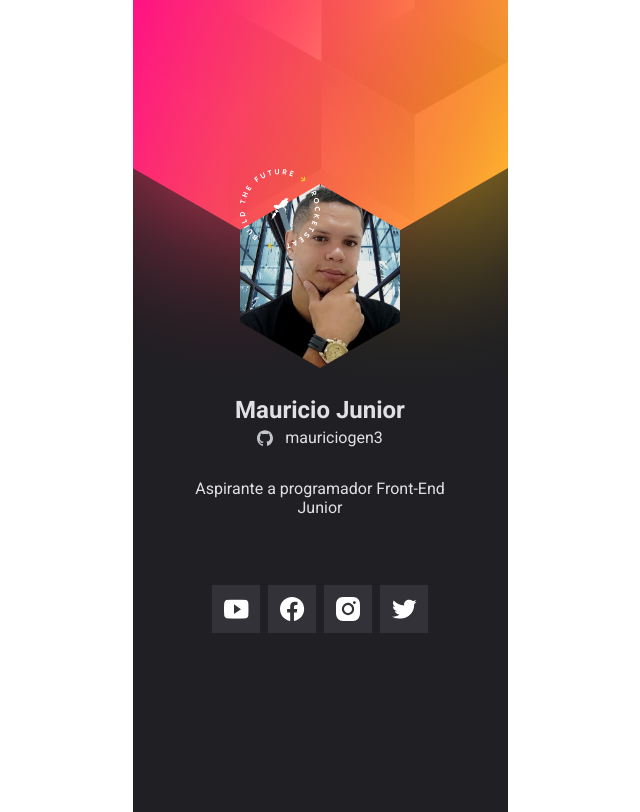
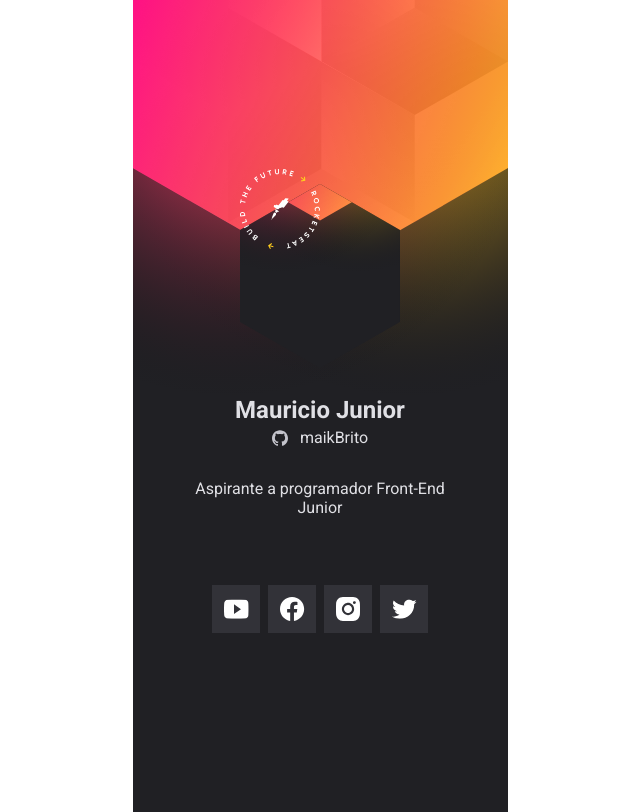
Before and after one commit to mauriciogen3/nlw-RocketSeat, a plain HTML site: page index.html in a window 1280 px wide. Shown: the whole page, without its empty margins (320-960 px from the left). Drawn offline with Linux system fonts and the light colour scheme; no server answers.

Commit message:
Update index.html

```diff
--- a/index.html
+++ b/index.html
@@ -69,16 +69,20 @@ https://programareceitasparasecar.com/treinamento-modulo1
             <span>
               <img src="images/build.svg" alt="Selo Rocketseat" />
             </span>
-            <img src="./images/perfil2.jpeg" alt="Foto pessoal" />
+            <img
+              src="./images/background.svg"
+              alt="Foto pessoal"
+              id="userImage"
+            />
           </div>
 
           <h1 id="userName">Mayk Brito</h1>
-          <a href="https://github.com/maikbrito" target="_blank">
+          <a id="userLink" href="https://github.com/maikbrito" target="_blank">
             <img src="images/github.svg" alt="ícone github" />
-            mauriciogen3</a
+            <span id="UserLogin"> maikBrito</span></a
           >
 
-          <p>Aspirante a programador Front-End Junior</p>
+          <p id="userBio">Aspirante a programador Front-End Junior</p>
 
           <ul id="socialLinks">
             <li class="youtube">
```
